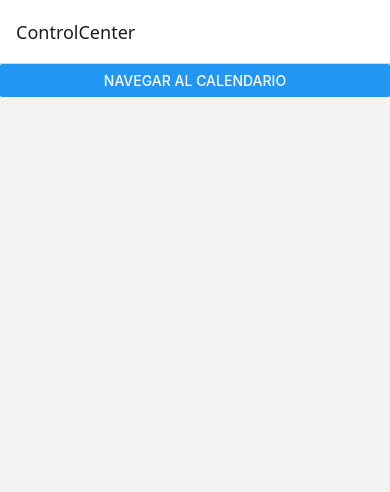
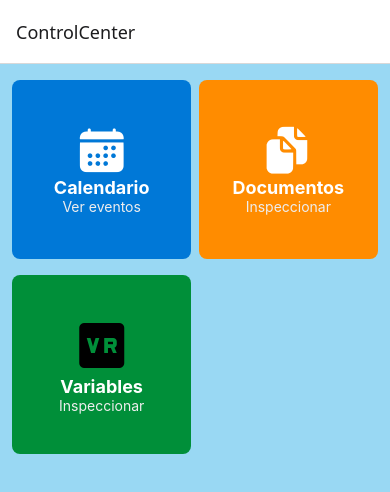
Before and after one commit to ValenciaArcega/expo-inyectoras, a React Native app: screen /ControlCenter in a window 390 px wide. Shown: the top 492 px of the page. Built offline with nearby package versions, Linux system fonts and the light colour scheme; what react-native-worklets would draw is missing.

Commit message:
01 - Se agregaron botones al centro de control

```diff
--- a/App.tsx
+++ b/App.tsx
@@ -1,13 +1,26 @@
 import "./global.css";
-import { GestureHandlerRootView} from "react-native-gesture-handler";
+import { GestureHandlerRootView } from "react-native-gesture-handler";
 import Router from "@routes/RouterRoot";
 import { NavigationContainer } from "@react-navigation/native";
+import { Ionicons } from "@expo/vector-icons";
+import { cssInterop } from "nativewind";
 
-const App = function(){
+cssInterop(Ionicons, {
+  className: {
+    target: "style",
+    nativeStyleToProp: {
+      "color": "color"
+    } as Record<string, string>
+  }
+})
+
+
+const App = function () {
   return <GestureHandlerRootView>
     <NavigationContainer>
-      <Router/>
+      <Router />
     </NavigationContainer>
   </GestureHandlerRootView>
+
 }
 export default App
--- a/src/views/core/ControlCenter.tsx
+++ b/src/views/core/ControlCenter.tsx
@@ -1,13 +1,94 @@
 import { useNavigation } from "@react-navigation/native";
-import { Button, TouchableOpacity, View } from "react-native"
+import { TouchableOpacity, View, Text, ScrollView } from "react-native"
+import MaterialCommunityIcons from '@expo/vector-icons/MaterialCommunityIcons';
+import { Ionicons } from '@expo/vector-icons';
+import { gs } from "@/src/utils/styles";
 
-const ControlCenter = function () {
-    const go = useNavigation()
-    return <View>
-        <Button title="Navegar al Calendario" onPress={function () {
-            go.navigate('Calendar')
-        }}>
-        </Button>
-    </View>
-}
+const ControlCenter = () => {
+    const go = useNavigation();
+    return (
+
+        <View
+        className="bg-[#99d8f3] dark:bg-[#000000]"
+        style={{ flex: 1, padding: 12,}}
+        >
+            <ScrollView contentContainerStyle={gs.scroll}>
+                <View
+                    style={{
+                        flexDirection: 'row',
+                        flexWrap: 'wrap',
+                        justifyContent: 'space-between',
+                    }}>
+
+                    <TouchableOpacity
+                        onPress={() => go.navigate('Calendar')}
+                        style={{
+                            width: '49%',
+                            aspectRatio: 1,
+                            backgroundColor: '#0078D7',
+                            justifyContent: 'center',
+                            alignItems: 'center',
+                            marginVertical:'1%',
+                            marginBottom: 12,
+                            borderRadius: 8,
+                        }}>
+                        <Ionicons name="calendar" size={50} className="text-white dark:text-black" />
+                        <Text style={{ color: '#fff' , fontSize: 18, fontWeight: 'bold' }}>
+                            Calendario
+                        </Text>
+                        <Text style={{ fontSize: 14, textAlign: 'center', color: '#eee' }}>
+                            Ver eventos
+                        </Text>
+                    </TouchableOpacity>
+
+                    <TouchableOpacity
+                        onPress={() => go.navigate('Documents')}
+                        style={{
+                            width: '49%',
+                            aspectRatio: 1,
+                            backgroundColor: '#FF8C00',
+                            justifyContent: 'center',
+                            alignItems: 'center',
+                            marginVertical:'1%',
+                            marginBottom: 12,
+                            borderRadius: 8,
+                        }}>
+                        <Ionicons name="documents" size={50} className="text-white dark:text-black" />
+                        <Text style={{ color: '#fff', fontSize: 18, fontWeight: 'bold' }}>
+                            Documentos
+                        </Text>
+                        <Text style={{ fontSize: 14, textAlign: 'center', color: '#eee' }}>
+                            Inspeccionar
+                        </Text>
+
+                    </TouchableOpacity>
+
+                    <TouchableOpacity
+                        onPress={() => go.navigate('VR')}
+                        style={{
+                            width: '49%',
+                            aspectRatio: 1,
+                            backgroundColor: '#008f39',
+                            justifyContent: 'center',
+                            alignItems: 'center',
+                            marginVertical:'1%',
+                            marginBottom: 12,
+                            borderRadius: 8,
+                        }}>
+                        <MaterialCommunityIcons name="virtual-reality" size={60}  />
+                        <Text style={{ color: '#fff', fontSize: 18, fontWeight: 'bold' }}>
+                            Variables
+                        </Text>
+                        <Text style={{ fontSize: 14, textAlign: 'center', color: '#eee' }}>
+                            Inspeccionar
+                        </Text>
+
+                    </TouchableOpacity>
+                </View>
+            </ScrollView>
+        </View>
+    );
+};
+
+
 export default ControlCenter;
```
